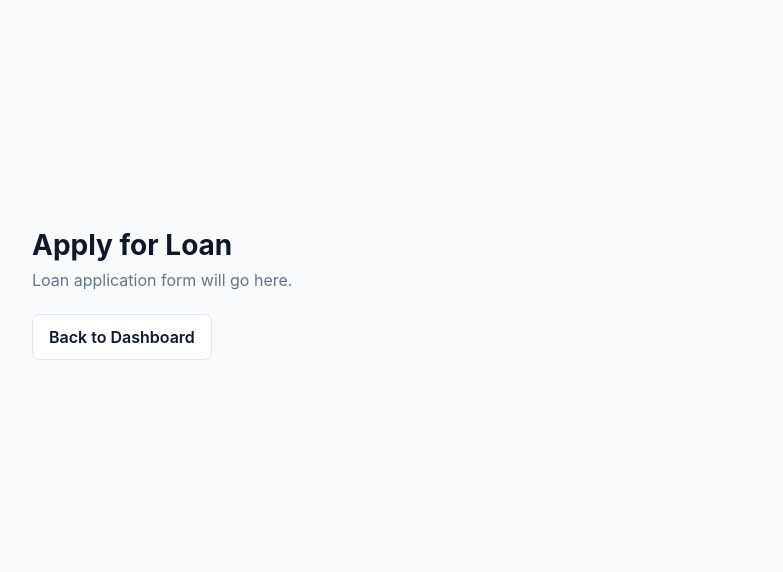
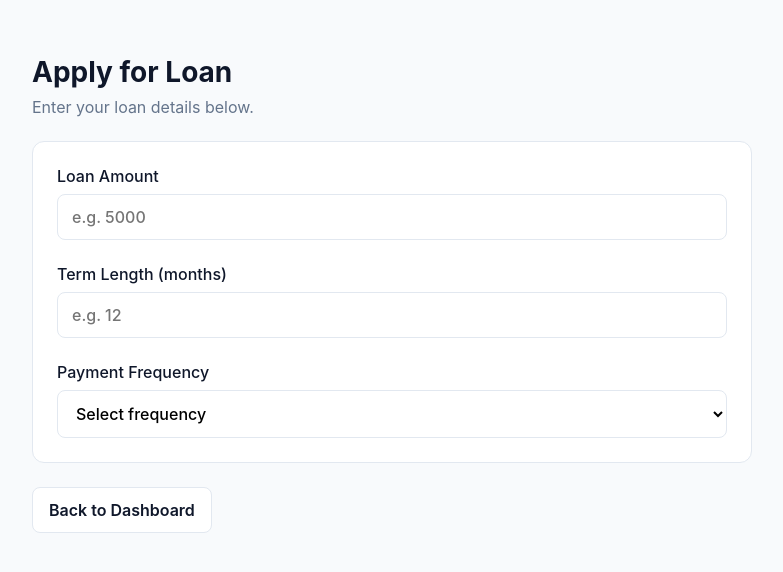
Before and after one commit to BobbyRitterbeck/Loan-App, an Angular app: page /apply-loan in a window 1280 px wide. Shown: the part 106-678 px from the top of the page, without its empty margins (248-1031 px from the left). Built offline with nearby package versions, Linux system fonts and the light colour scheme.

Commit message:
Loan form created

```diff
--- a/src/app/pages/apply-loan/apply-loan.component.html
+++ b/src/app/pages/apply-loan/apply-loan.component.html
@@ -1,7 +1,42 @@
 <main class="page">
   <section class="apply-loan">
     <h1>Apply for Loan</h1>
-    <p class="placeholder">Loan application form will go here.</p>
+    <p class="subtitle">Enter your loan details below.</p>
+
+    <form class="application-form">
+      <label class="field">
+        <span>Loan Amount</span>
+        <input
+          type="number"
+          [value]="amount()"
+          (input)="onAmountInput($event)"
+          placeholder="e.g. 5000"
+          min="1"
+        />
+      </label>
+
+      <label class="field">
+        <span>Term Length (months)</span>
+        <input
+          type="number"
+          [value]="termLength()"
+          (input)="onTermLengthInput($event)"
+          placeholder="e.g. 12"
+          min="1"
+        />
+      </label>
+
+      <label class="field">
+        <span>Payment Frequency</span>
+        <select [value]="paymentFrequency()" (change)="onPaymentFrequencyChange($event)">
+          <option value="" disabled>Select frequency</option>
+          @for (frequency of paymentFrequencies; track frequency) {
+            <option [value]="frequency">{{ frequency }}</option>
+          }
+        </select>
+      </label>
+    </form>
+
     <a routerLink="/dashboard" class="btn btn-secondary">Back to Dashboard</a>
   </section>
 </main>
--- a/src/app/pages/apply-loan/apply-loan.component.scss
+++ b/src/app/pages/apply-loan/apply-loan.component.scss
@@ -8,9 +8,44 @@ h1 {
   font-size: 1.75rem;
 }
 
-.placeholder {
+.subtitle {
   margin: 0 0 1.5rem;
   color: var(--text-muted);
+}
+
+.application-form {
+  margin-bottom: 1.5rem;
+  padding: 1.5rem;
+  border: 1px solid var(--border-color);
+  border-radius: 12px;
+  background: var(--surface-color);
+}
+
+.field {
+  display: flex;
+  flex-direction: column;
+  gap: 0.5rem;
+  margin-bottom: 1.5rem;
+  font-weight: 500;
+}
+
+.field:last-child {
+  margin-bottom: 0;
+}
+
+input,
+select {
+  padding: 0.75rem 0.875rem;
+  border: 1px solid var(--border-color);
+  border-radius: 8px;
+  font: inherit;
+  background: #ffffff;
+}
+
+input:focus,
+select:focus {
+  outline: 2px solid var(--primary-color);
+  outline-offset: 1px;
 }
 
 a.btn {
--- a/src/app/pages/apply-loan/apply-loan.component.ts
+++ b/src/app/pages/apply-loan/apply-loan.component.ts
@@ -1,4 +1,4 @@
-import { Component } from '@angular/core';
+import { Component, signal } from '@angular/core';
 import { RouterLink } from '@angular/router';
 
 @Component({
@@ -7,4 +7,25 @@ import { RouterLink } from '@angular/router';
   templateUrl: './apply-loan.component.html',
   styleUrl: './apply-loan.component.scss',
 })
-export class ApplyLoanComponent {}
+export class ApplyLoanComponent {
+  readonly amount = signal('');
+  readonly termLength = signal('');
+  readonly paymentFrequency = signal('');
+
+  readonly paymentFrequencies = ['weekly', 'biweekly', 'monthly'] as const;
+
+  onAmountInput(event: Event): void {
+    const value = (event.target as HTMLInputElement).value;
+    this.amount.set(value);
+  }
+
+  onTermLengthInput(event: Event): void {
+    const value = (event.target as HTMLInputElement).value;
+    this.termLength.set(value);
+  }
+
+  onPaymentFrequencyChange(event: Event): void {
+    const value = (event.target as HTMLSelectElement).value;
+    this.paymentFrequency.set(value);
+  }
+}
```
